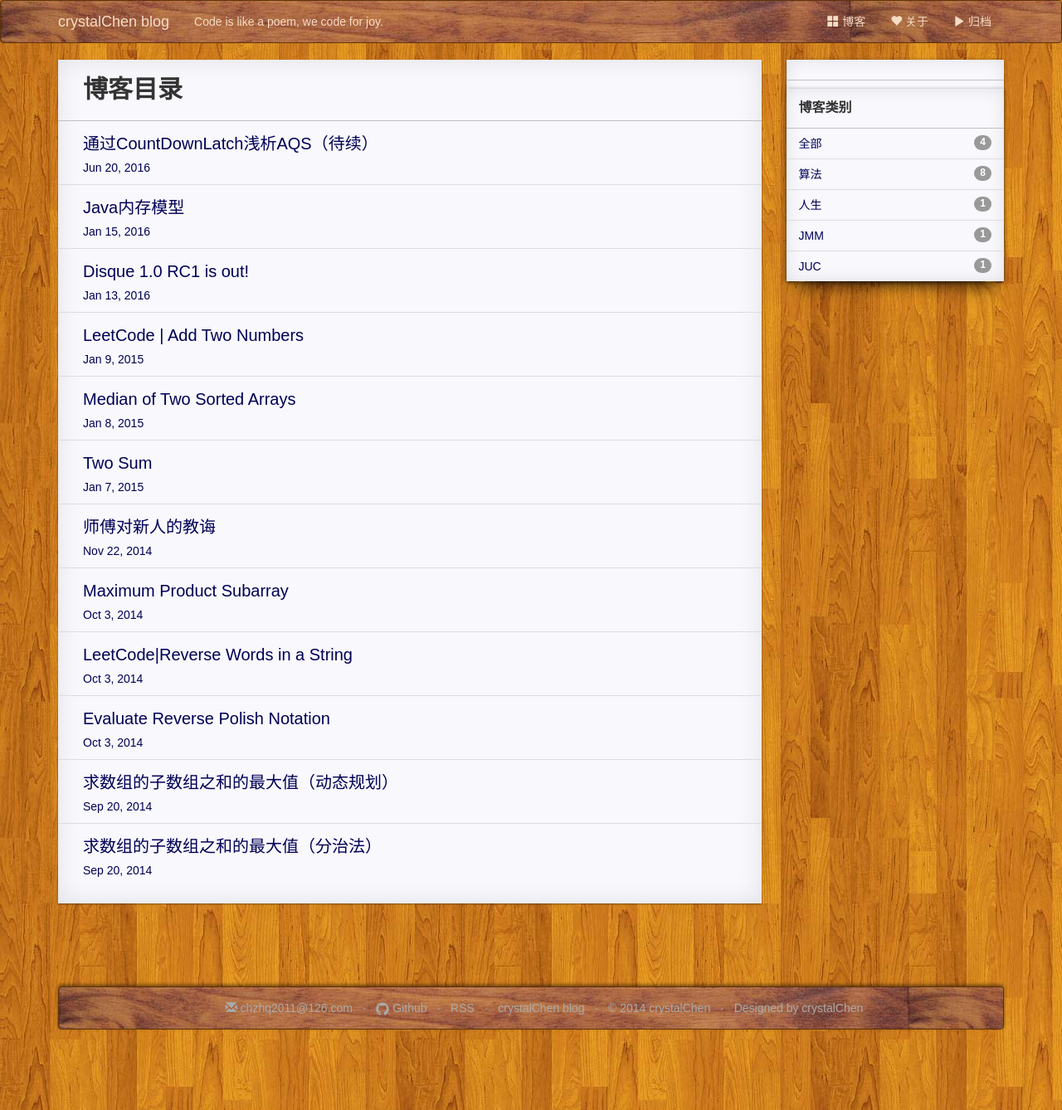
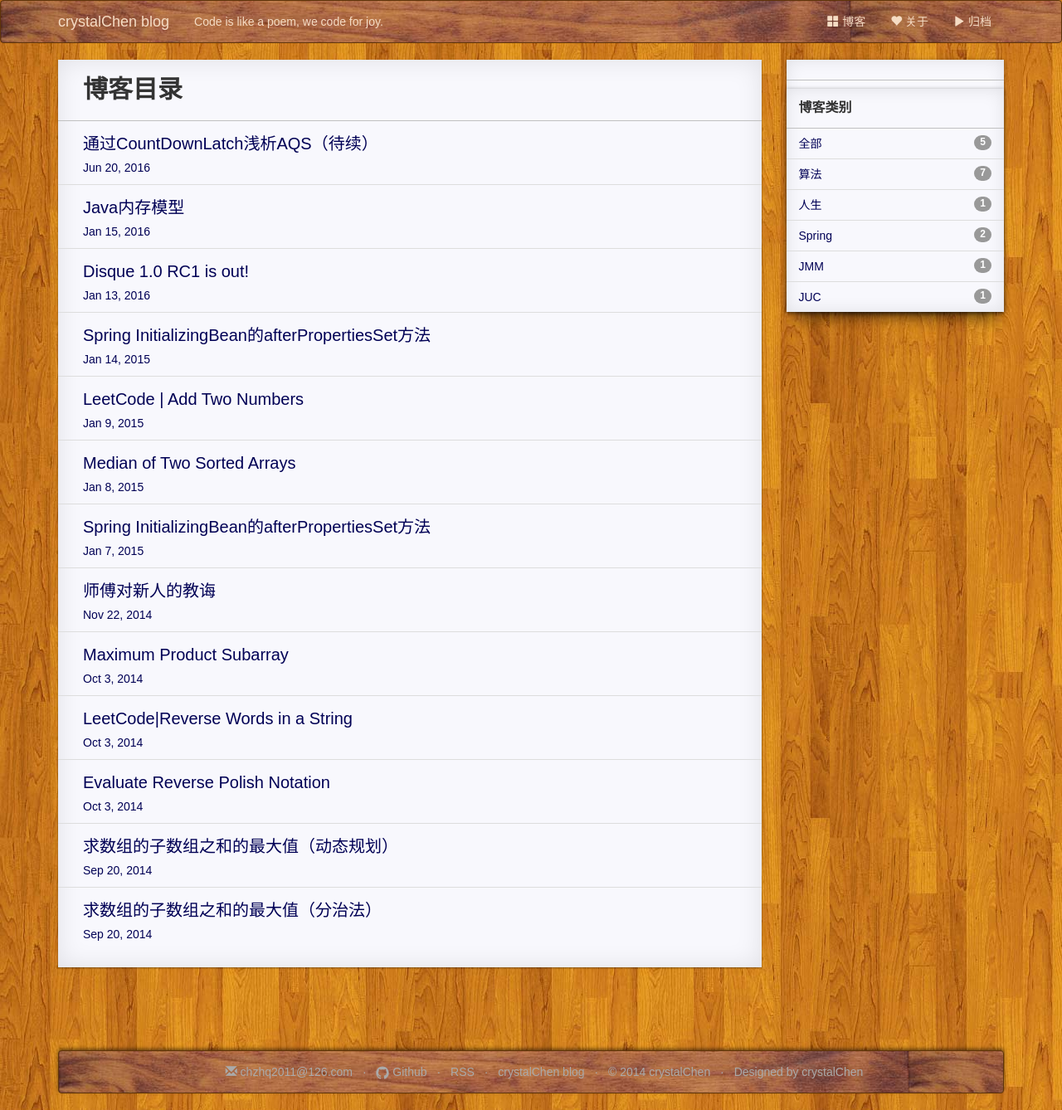
Before and after one commit to crystalChen/crystalChen.github.io, a Jekyll site: the page built from index.html, in a window 1280 px wide. Shown: the whole page at 83% size. Built offline with Jekyll 4.4.1, drawn with Linux system fonts in a browser that asks for light colours; nearby versions of some CDN libraries; comment, search, counter and statistics services are not loaded; a style sheet for code colours, icons or effects is not loaded; some of the changed lines change nothing that is shown.

Commit message:
merge from csdn

````diff
--- a/_posts/2015-01-07-two-sum.md
+++ b/_posts/2015-01-07-two-sum.md
@@ -1,9 +1,9 @@
 ---
 layout: post
-categories: [算法]
-tags: [算法]
+categories: [Spring]
+tags: [Spring]
 code: true
-title: Two Sum
+title: Spring InitializingBean的afterPropertiesSet方法
 ---
 
 题目：
--- /dev/null
+++ b/_posts/2015-01-14-Spring-InitializingBean.md
@@ -0,0 +1,29 @@
+---
+layout: post
+categories: [Spring]
+tags: [Spring]
+code: true
+title: Spring InitializingBean的afterPropertiesSet方法
+---
+
+org.springframework.beans.factory包下有一个接口是InitializingBean 只有一个方法：
+
+```
+/**
+  * Invoked by a BeanFactory after it has set all bean properties supplied
+  * (and satisfied BeanFactoryAware and ApplicationContextAware).
+  * <p>This method allows the bean instance to perform initialization only
+  * possible when all bean properties have been set and to throw an
+  * exception in the event of misconfiguration.
+  * @throws Exception in the event of misconfiguration (such
+  * as failure to set an essential property) or if initialization fails.
+  */
+ void afterPropertiesSet() throws Exception;
+ ```
+
+这个方法将在所有的属性被初始化后调用,但是会在init前调用，但是主要的是如果是延迟加载的话，则马上执行。
+所以可以在类上加上注解：
+import org.springframework.context.annotation.Lazy;
+@Lazy(false)
+这样spring容器初始化的时候afterPropertiesSet就会被调用，只需要实现InitializingBean接口就行。
+init-method 与afterPropertiesSet 都是在初始化bean的时候执行，执行顺序是afterPropertiesSet 先执行，init-method 后执行，从BeanPostProcessor的作用，可以看出最先执行的是postProcessBeforeInitialization，然后是afterPropertiesSet，然后是init-method，然后是postProcessAfterInitialization。
````
